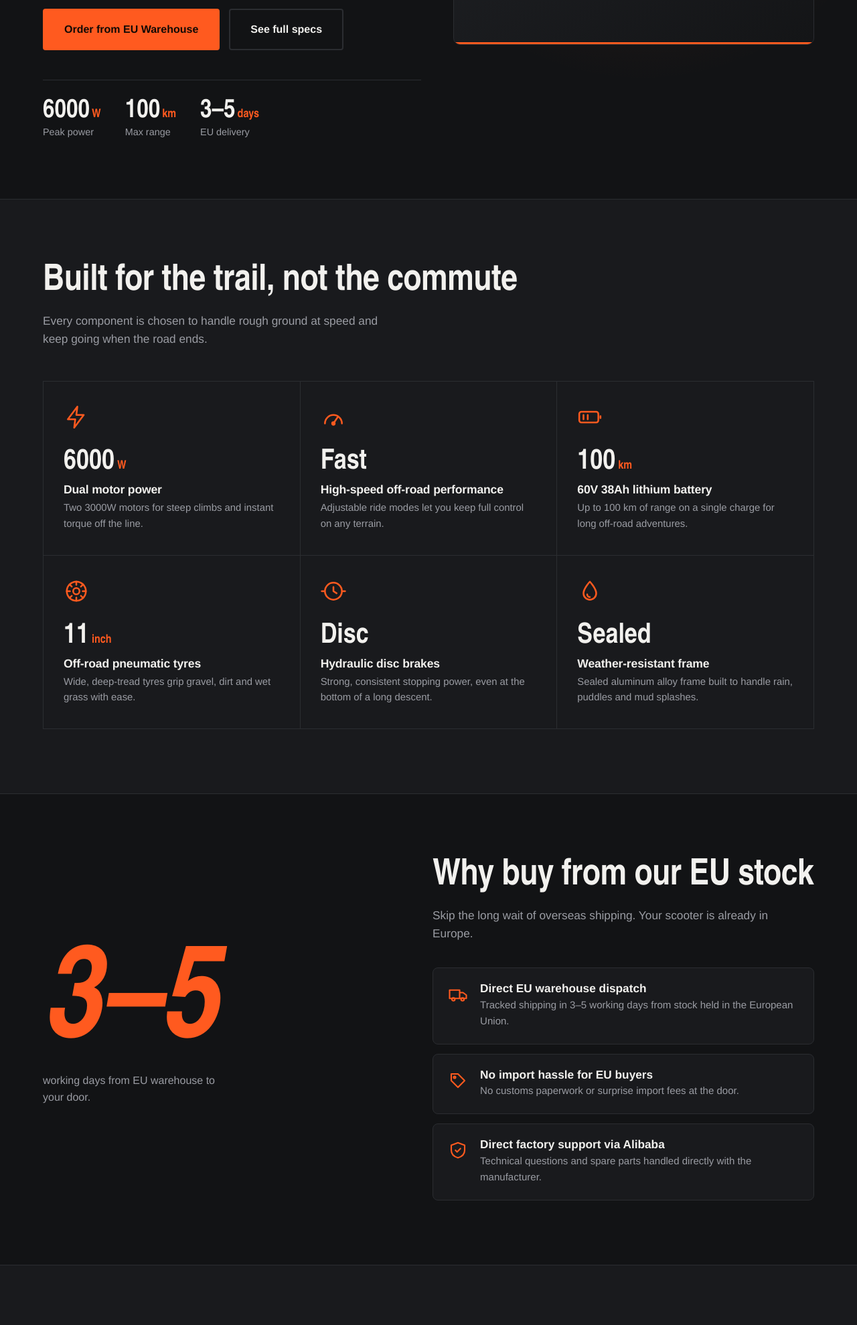
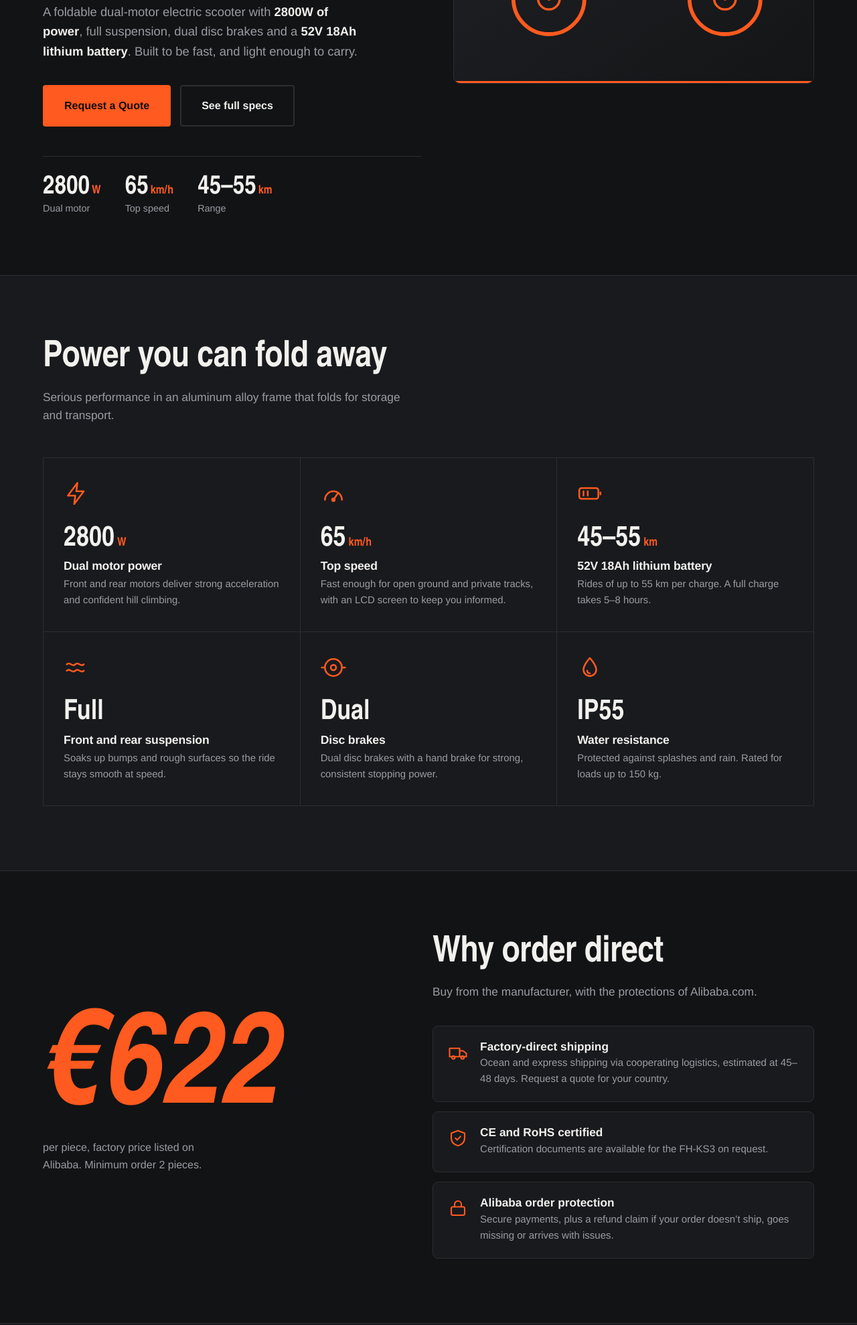
Before and after one commit to trofazniagregat-debug/demo, a plain HTML site: page index.html in a window 1280 px wide. Shown: the part 619-2598 px from the top of the page at 67% size. Drawn offline with Linux system fonts and the light colour scheme.

Commit message:
Add files via upload

```diff
--- a/index.html
+++ b/index.html
@@ -3,8 +3,8 @@
 <head>
 <meta charset="UTF-8">
 <meta name="viewport" content="width=device-width, initial-scale=1">
-<title>VOLTRAX X6000 – 6000W Off-Road Electric Scooter | EU Warehouse</title>
-<meta name="description" content="6000W dual-motor off-road electric scooter. 60V 38Ah battery, 11-inch tyres, hydraulic brakes. Ships from our EU warehouse in 3–5 days.">
+<title>FRANFUN FH-KS3 – 2800W Dual Motor Folding Electric Scooter</title>
+<meta name="description" content="Foldable 2800W dual-motor electric scooter. 65 km/h, 45–55 km range, full suspension, dual disc brakes, IP55. CE and RoHS certified. Order direct from the factory.">
 <style>
 :root{
   --bg:#121315; --bg2:#191a1d; --line:#2b2d31; --text:#f2f1ee; --muted:#9a9ca3;
@@ -137,37 +137,36 @@ footer{padding:72px 0 36px;border-top:1px solid var(--line)}
 
 <header>
   <div class="wrap nav">
-    <a href="#top" class="logo">VOLTRAX<b>.</b>X6000</a>
+    <a href="#top" class="logo">FRANFUN<b>.</b>FH-KS3</a>
     <ul>
       <li><a href="#specs">Specs</a></li>
-      <li><a href="#eu">EU Store</a></li>
-      <li><a href="#compare">Product</a></li>
+      <li><a href="#direct">Why direct</a></li>
+      <li><a href="#product">Product</a></li>
       <li><a href="#contact">Contact</a></li>
     </ul>
-    <a class="btn btn-primary" href="#compare">Order now</a>
+    <a class="btn btn-primary" href="#product">Get a quote</a>
   </div>
 </header>
 
 <main id="top">
-<!-- HERO -->
 <section class="hero">
   <div class="wrap hero-grid">
     <div>
-      <h1 class="rise"><span>6000 watts.</span><span>No tarmac</span><span>required.</span></h1>
-      <p class="rise">A dual-motor off-road electric scooter built for climbs, gravel and mud. <strong>60V 38Ah battery</strong> and up to <strong>100 km</strong> of range, delivered from our EU warehouse.</p>
+      <h1 class="rise"><span>Twin motors.</span><span>65 km/h.</span><span>Fully suspended.</span></h1>
+      <p class="rise">A foldable dual-motor electric scooter with <strong>2800W of power</strong>, full suspension, dual disc brakes and a <strong>52V 18Ah lithium battery</strong>. Built to be fast, and light enough to carry.</p>
       <div class="cta-row rise">
-        <a class="btn btn-primary" href="#compare">Order from EU Warehouse</a>
+        <a class="btn btn-primary" href="https://www.alibaba.com/product-detail/FRANFUN-Fold-up-Scooter-Kick-Scooters_1600456722964.html?spm=a2700.product_home_fy25.just_for_you.14.2ce267af1Y2hDq&priceId=c925adcdc9ef4558b891fe17354e4e11" target="_blank" rel="noopener">Request a Quote</a>
         <a class="btn btn-ghost" href="#specs">See full specs</a>
       </div>
       <div class="hero-stats rise">
-        <div><b>6000<i>W</i></b>Peak power</div>
-        <div><b>100<i>km</i></b>Max range</div>
-        <div><b>3–5<i>days</i></b>EU delivery</div>
+        <div><b>2800<i>W</i></b>Dual motor</div>
+        <div><b>65<i>km/h</i></b>Top speed</div>
+        <div><b>45–55<i>km</i></b>Range</div>
       </div>
     </div>
 
     <!-- MAIN IMAGE: replace the <svg> with:
-         <img src="your-scooter.jpg" alt="VOLTRAX X6000 off-road electric scooter"> -->
+         <img src="your-scooter.jpg" alt="FRANFUN FH-KS3 folding electric scooter"> -->
     <div class="shot rise">
       <svg viewBox="0 0 400 260" fill="none" stroke="#ff5a1f" stroke-width="5" stroke-linecap="round" stroke-linejoin="round" aria-hidden="true">
         <circle cx="90" cy="195" r="46"/><circle cx="90" cy="195" r="14" stroke-width="3"/>
@@ -182,130 +181,132 @@ footer{padding:72px 0 36px;border-top:1px solid var(--line)}
   </div>
 </section>
 
-<!-- SPECS -->
 <section class="specs" id="specs">
   <div class="wrap">
-    <h2>Built for the trail, not the commute</h2>
-    <p class="lead">Every component is chosen to handle rough ground at speed and keep going when the road ends.</p>
+    <h2>Power you can fold away</h2>
+    <p class="lead">Serious performance in an aluminum alloy frame that folds for storage and transport.</p>
     <div class="spec-grid">
       <article class="spec">
         <svg viewBox="0 0 24 24"><path d="M13 2 4 14h7l-1 8 9-12h-7z"/></svg>
-        <div class="val">6000<small>W</small></div>
+        <div class="val">2800<small>W</small></div>
         <h3>Dual motor power</h3>
-        <p>Two 3000W motors for steep climbs and instant torque off the line.</p>
+        <p>Front and rear motors deliver strong acceleration and confident hill climbing.</p>
       </article>
       <article class="spec">
         <svg viewBox="0 0 24 24"><path d="M4 18a8 8 0 1 1 16 0"/><path d="m12 18 4-6"/><circle cx="12" cy="18" r="1.2"/></svg>
-        <div class="val">Fast</div>
-        <h3>High-speed off-road performance</h3>
-        <p>Adjustable ride modes let you keep full control on any terrain.</p>
+        <div class="val">65<small>km/h</small></div>
+        <h3>Top speed</h3>
+        <p>Fast enough for open ground and private tracks, with an LCD screen to keep you informed.</p>
       </article>
       <article class="spec">
         <svg viewBox="0 0 24 24"><rect x="2" y="7" width="18" height="10" rx="2"/><path d="M22 11v2M6 10v4M10 10v4"/></svg>
-        <div class="val">100<small>km</small></div>
-        <h3>60V 38Ah lithium battery</h3>
-        <p>Up to 100 km of range on a single charge for long off-road adventures.</p>
+        <div class="val">45–55<small>km</small></div>
+        <h3>52V 18Ah lithium battery</h3>
+        <p>Rides of up to 55 km per charge. A full charge takes 5–8 hours.</p>
       </article>
       <article class="spec">
-        <svg viewBox="0 0 24 24"><circle cx="12" cy="12" r="9"/><circle cx="12" cy="12" r="3"/><path d="M12 3v3M12 18v3M3 12h3M18 12h3M5.6 5.6l2.1 2.1M16.3 16.3l2.1 2.1M18.4 5.6l-2.1 2.1M7.7 16.3l-2.1 2.1"/></svg>
-        <div class="val">11<small>inch</small></div>
-        <h3>Off-road pneumatic tyres</h3>
-        <p>Wide, deep-tread tyres grip gravel, dirt and wet grass with ease.</p>
+        <svg viewBox="0 0 24 24"><path d="M3 9c3-3 5 3 8 0s5 3 8 0"/><path d="M3 15c3-3 5 3 8 0s5 3 8 0"/></svg>
+        <div class="val">Full</div>
+        <h3>Front and rear suspension</h3>
+        <p>Soaks up bumps and rough surfaces so the ride stays smooth at speed.</p>
       </article>
       <article class="spec">
-        <svg viewBox="0 0 24 24"><circle cx="12" cy="12" r="8"/><path d="M12 8v4l3 2"/><path d="M3 12H1M23 12h-2"/></svg>
-        <div class="val">Disc</div>
-        <h3>Hydraulic disc brakes</h3>
-        <p>Strong, consistent stopping power, even at the bottom of a long descent.</p>
+        <svg viewBox="0 0 24 24"><circle cx="12" cy="12" r="8"/><circle cx="12" cy="12" r="2.5"/><path d="M3 12H1M23 12h-2"/></svg>
+        <div class="val">Dual</div>
+        <h3>Disc brakes</h3>
+        <p>Dual disc brakes with a hand brake for strong, consistent stopping power.</p>
       </article>
       <article class="spec">
         <svg viewBox="0 0 24 24"><path d="M12 3s6 6.5 6 11a6 6 0 0 1-12 0c0-4.5 6-11 6-11z"/><path d="M9.5 15a2.5 2.5 0 0 0 2.5 2.5"/></svg>
-        <div class="val">Sealed</div>
-        <h3>Weather-resistant frame</h3>
-        <p>Sealed aluminum alloy frame built to handle rain, puddles and mud splashes.</p>
+        <div class="val">IP55</div>
+        <h3>Water resistance</h3>
+        <p>Protected against splashes and rain. Rated for loads up to 150 kg.</p>
       </article>
     </div>
   </div>
 </section>
 
-<!-- EU -->
-<section id="eu">
+<section id="direct">
   <div class="wrap eu-grid">
     <div>
-      <div class="big">3–5</div>
-      <p class="big-label">working days from EU warehouse to your door.</p>
+      <div class="big">€622</div>
+      <p class="big-label">per piece, factory price listed on Alibaba. Minimum order 2 pieces.</p>
     </div>
     <div>
-      <h2>Why buy from our EU stock</h2>
-      <p class="lead">Skip the long wait of overseas shipping. Your scooter is already in Europe.</p>
+      <h2>Why order direct</h2>
+      <p class="lead">Buy from the manufacturer, with the protections of Alibaba.com.</p>
       <ul class="eu-list">
         <li>
           <svg viewBox="0 0 24 24"><path d="M2 7h12v10H2zM14 10h4l4 3v4h-8"/><circle cx="6.5" cy="18" r="1.8"/><circle cx="17.5" cy="18" r="1.8"/></svg>
-          <div><h3>Direct EU warehouse dispatch</h3><p>Tracked shipping in 3–5 working days from stock held in the European Union.</p></div>
-        </li>
-        <li>
-          <svg viewBox="0 0 24 24"><path d="M20 12 12 20 4 12V4h8z"/><circle cx="8" cy="8" r="1.2"/></svg>
-          <div><h3>No import hassle for EU buyers</h3><p>No customs paperwork or surprise import fees at the door.</p></div>
+          <div><h3>Factory-direct shipping</h3><p>Ocean and express shipping via cooperating logistics, estimated at 45–48 days. Request a quote for your country.</p></div>
         </li>
         <li>
           <svg viewBox="0 0 24 24"><path d="M12 3 4 6v6c0 4.5 3.4 7.7 8 9 4.6-1.3 8-4.5 8-9V6z"/><path d="m9 12 2 2 4-4"/></svg>
-          <div><h3>Direct factory support via Alibaba</h3><p>Technical questions and spare parts handled directly with the manufacturer.</p></div>
+          <div><h3>CE and RoHS certified</h3><p>Certification documents are available for the FH-KS3 on request.</p></div>
+        </li>
+        <li>
+          <svg viewBox="0 0 24 24"><rect x="4" y="10" width="16" height="10" rx="2"/><path d="M8 10V7a4 4 0 0 1 8 0v3"/></svg>
+          <div><h3>Alibaba order protection</h3><p>Secure payments, plus a refund claim if your order doesn’t ship, goes missing or arrives with issues.</p></div>
         </li>
       </ul>
     </div>
   </div>
 </section>
 
-<!-- COMPARE -->
-<section class="compare" id="compare">
+<section class="compare" id="product">
   <div class="wrap">
-    <h2>Flagship off-road edition</h2>
-    <p class="lead">One frame, one battery, the full 6000W package.</p>
+    <h2>FH-KS3 dual motor scooter</h2>
+    <p class="lead">One model, fully equipped.</p>
     <div class="plans">
       <article class="plan pro">
-        <span class="tag">Flagship</span>
-        <h3>6000W 60V 38Ah Off-Road Edition</h3>
-        <div class="price" style="font-size:2rem">Request EU Warehouse Quote</div>
-        <p>Maximum range and full dual-motor power.</p>
+        <span class="tag">Model FH-KS3</span>
+        <h3>2800W Dual Motor Folding Scooter</h3>
+        <div class="price">€622.03 <small>per piece · MOQ 2 pieces</small></div>
+        <p>Request a quote for shipping to your country.</p>
         <ul>
-          <li><span>Motor power</span><span>6000W dual (2 × 3000W)</span></li>
-          <li><span>Battery</span><span>60V 38Ah lithium</span></li>
-          <li><span>Range</span><span>up to 100 km</span></li>
-          <li><span>Tyres</span><span>11-inch off-road pneumatic</span></li>
-          <li><span>Brakes</span><span>Hydraulic disc</span></li>
-          <li><span>Frame</span><span>Sealed aluminum alloy</span></li>
+          <li><span>Motor</span><span>2800W dual (front + rear)</span></li>
+          <li><span>Battery</span><span>52V 18Ah lithium</span></li>
+          <li><span>Top speed</span><span>65 km/h</span></li>
+          <li><span>Range</span><span>45–55 km</span></li>
+          <li><span>Brakes</span><span>Dual disc + hand brake</span></li>
+          <li><span>Suspension</span><span>Front and rear, full</span></li>
+          <li><span>Tyres</span><span>Pneumatic, alloy wheels</span></li>
+          <li><span>Max load</span><span>150 kg</span></li>
+          <li><span>Charging time</span><span>5–8 hours</span></li>
+          <li><span>Lights and display</span><span>LED front and rear, LCD</span></li>
+          <li><span>Frame</span><span>Foldable aluminum alloy</span></li>
+          <li><span>Certification</span><span>CE, RoHS</span></li>
         </ul>
-        <a class="btn btn-primary" href="https://www.alibaba.com/product-detail/OEM-Max-100km-Powerful-Aluminum-Alloy_1600606963368.html?spm=a27aq.30321987.5877977330.9.1c0256b5PfGJke" target="_blank" rel="noopener">Inquire on Alibaba</a>
+        <a class="btn btn-primary" href="https://www.alibaba.com/product-detail/FRANFUN-Fold-up-Scooter-Kick-Scooters_1600456722964.html?spm=a2700.product_home_fy25.just_for_you.14.2ce267af1Y2hDq&priceId=c925adcdc9ef4558b891fe17354e4e11" target="_blank" rel="noopener">Inquire on Alibaba</a>
       </article>
     </div>
   </div>
 </section>
 </main>
 
-<!-- FOOTER -->
 <footer id="contact">
   <div class="wrap">
     <div class="foot">
       <div>
-        <a href="#top" class="logo">VOLTRAX<b>.</b>X6000</a>
-        <p style="margin-top:14px;max-width:32ch">Off-road electric scooters, shipped from the EU.</p>
+        <a href="#top" class="logo">FRANFUN<b>.</b>FH-KS3</a>
+        <p style="margin-top:14px;max-width:32ch">Foldable dual-motor electric scooters, direct from the manufacturer.</p>
       </div>
       <div>
         <h4>Contact</h4>
-        <p style="margin-bottom:14px">Message the manufacturer directly on Alibaba TradeManager.</p>
-        <a class="btn btn-primary" style="padding:10px 20px;font-size:.9rem" href="https://www.alibaba.com/product-detail/OEM-Max-100km-Powerful-Aluminum-Alloy_1600606963368.html?spm=a27aq.30321987.5877977330.9.1c0256b5PfGJke" target="_blank" rel="noopener">Contact via Alibaba</a>
+        <p style="margin-bottom:14px">Message the manufacturer directly on Alibaba.</p>
+        <a class="btn btn-primary" style="padding:10px 20px;font-size:.9rem" href="https://www.alibaba.com/product-detail/FRANFUN-Fold-up-Scooter-Kick-Scooters_1600456722964.html?spm=a2700.product_home_fy25.just_for_you.14.2ce267af1Y2hDq&priceId=c925adcdc9ef4558b891fe17354e4e11" target="_blank" rel="noopener">Contact via Alibaba</a>
       </div>
       <div>
-        <h4>EU support</h4>
+        <h4>Ordering</h4>
         <ul>
           <li>Quote requests</li>
-          <li>Spare parts</li>
-          <li>Delivery questions</li>
+          <li>Shipping to your country</li>
+          <li>Certification documents</li>
         </ul>
       </div>
     </div>
     <div class="legal">
-      <span>Design concept · EU product showcase</span>
+      <span>Design concept · Product showcase</span>
       <span>For private land and off-road use. Check local regulations before riding on public roads.</span>
     </div>
   </div>
```
